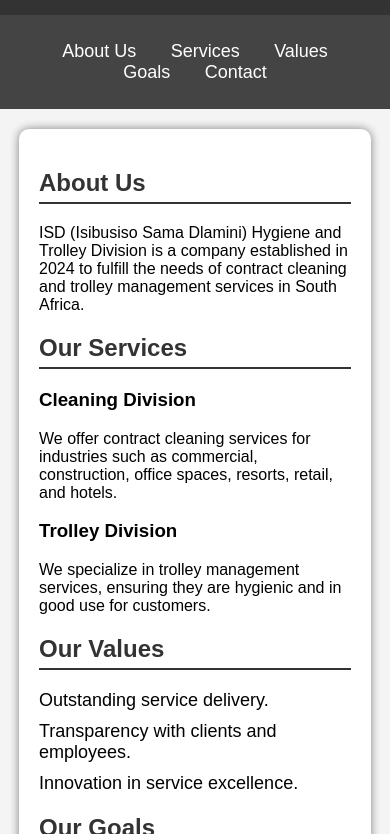
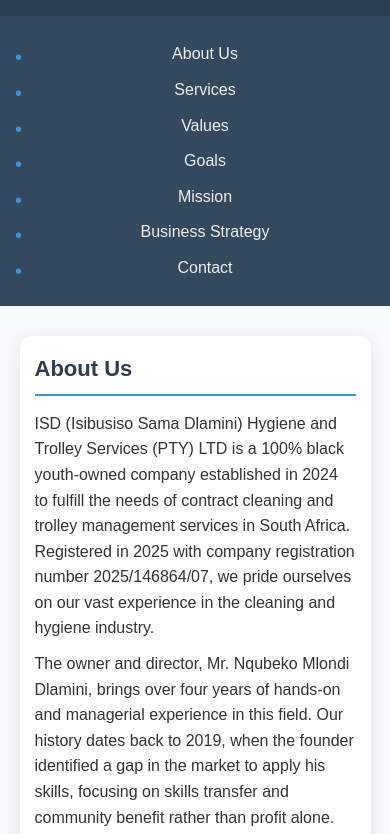
Before and after one commit to BaneleCele/Trolley-Services, a plain HTML site: page index.html in a window 390 px wide. Shown: the part 254-1088 px from the top of the page. Drawn offline with Linux system fonts and the light colour scheme.

Commit message:
new information for the website

```diff
--- a/index.html
+++ b/index.html
@@ -16,19 +16,29 @@
             <li><a href="#services">Services</a></li>
             <li><a href="#values">Values</a></li>
             <li><a href="#goals">Goals</a></li>
+            <li><a href="#mission">Mission</a></li>
+            <li><a href="#strategy">Business Strategy</a></li>
             <li><a href="#contact">Contact</a></li>
         </ul>
     </nav>
     <div class="container">
         <section id="about">
             <h2>About Us</h2>
-            <p>ISD (Isibusiso Sama Dlamini) Hygiene and Trolley Division is a company established in 2024 to fulfill the needs of contract cleaning and trolley management services in South Africa.</p>
+            <p>ISD (Isibusiso Sama Dlamini) Hygiene and Trolley Services (PTY) LTD is a 100% black youth-owned company established in 2024 to fulfill the needs of contract cleaning and trolley management services in South Africa. Registered in 2025 with company registration number 2025/146864/07, we pride ourselves on our vast experience in the cleaning and hygiene industry.</p>
+            <p>The owner and director, Mr. Nqubeko Mlondi Dlamini, brings over four years of hands-on and managerial experience in this field. Our history dates back to 2019, when the founder identified a gap in the market to apply his skills, focusing on skills transfer and community benefit rather than profit alone.</p>
         </section>
 
         <section id="services">
             <h2>Our Services</h2>
             <h3>Cleaning Division</h3>
-            <p>We offer contract cleaning services for industries such as commercial, construction, office spaces, resorts, retail, and hotels.</p>
+            <p>We offer contract cleaning services for industries such as commercial, construction, office spaces, resorts, retail, and hotels. Our specialized services include:</p>
+            <ul>
+                <li>Office Cleaning Services</li>
+                <li>Buildings Cleaning Services</li>
+                <li>Shopping Malls Cleaning Services</li>
+                <li>Specialized Domestic Cleaning Services</li>
+                <li>Parks Maintenance and Garden Services</li>
+            </ul>
             <h3>Trolley Division</h3>
             <p>We specialize in trolley management services, ensuring they are hygienic and in good use for customers.</p>
         </section>
@@ -50,10 +60,33 @@
                 <li>Become the preferred contract cleaning and trolley service provider in South Africa.</li>
             </ul>
         </section>
+
+        <section id="mission">
+            <h2>Mission Statement</h2>
+            <p>ISD Hygiene and Trolley Services (PTY) LTD has risen from a disadvantaged background to become a well-recognized business in a short period. We are dedicated to delivering outstanding service to our clients, including offices, malls, and shopping centers, with loyalty and trustworthiness. Our pricing is competitive, and we strive to leave a positive reputation wherever we work.</p>
+        </section>
+
+        <section id="strategy">
+            <h2>Business Strategy</h2>
+            <p>Currently based in the KwaZulu-Natal (KZN) region, our goal is to expand our services throughout South Africa, including cities like Johannesburg and Cape Town. We focus on hiring and training well-qualified individuals to maintain our high standards. Our strategy prioritizes respecting our clients, listening to their needs, and delivering exceptional service without fail.</p>
+            <p>Our target market includes businesses, municipalities, private and public companies, and private households.</p>
+        </section>
+
+        <section id="contact">
+            <h2>Contact Us</h2>
+            <p><strong>ISD Hygiene and Trolley Services (PTY) LTD</strong></p>
+            <p><strong>Address:</strong> L 365, Sizenzi Road, KwaMashu, Durban, 4360</p>
+            <p><strong>Mobile:</strong> 068 480 0244</p>
+            <p><strong>Email:</strong> Dlamininqubeko55@gmail.com</p>
+            <p><strong>Company Registration No:</strong> 2025/146864/07</p>
+            <p><strong>Income Tax Number:</strong> 9326900256</p>
+            <p><strong>BB-BEE Status:</strong> Level 1 Contributor</p>
+            <p><strong>Director:</strong> Mr. Nqubeko Mlondi Dlamini</p>
+        </section>
     </div>
 
     <footer>
-        <p>&copy; 2024 ISD Hygiene and Trolley Division. All rights reserved.</p>
+        <p>&copy; 2025 ISD Hygiene and Trolley Services. All rights reserved.</p>
     </footer>
 </body>
 </html>
--- a/styles.css
+++ b/styles.css
@@ -1,55 +1,78 @@
-/* Basic CSS Stylesheet */
+/* Reset default margins and padding */
+* {
+    margin: 0;
+    padding: 0;
+    box-sizing: border-box;
+}
 
 body {
     font-family: Arial, sans-serif;
-    margin: 0;
-    padding: 0;
-    background-color: #f4f4f4;
+    background-color: #f8f9fa; /* Softer gray for a modern feel */
+    color: #333; /* Darker text for better readability */
+    line-height: 1.6; /* Improved readability */
 }
 
 header {
-    background: #333;
-    color: white;
-    padding: 20px;
+    background: #2c3e50; /* Darker, more professional blue-gray */
+    color: #ecf0f1; /* Light text for contrast */
+    padding: 25px;
     text-align: center;
-    font-size: 24px;
+    font-size: 28px;
+    box-shadow: 0 2px 5px rgba(0, 0, 0, 0.1); /* Subtle shadow */
 }
 
 nav {
-    background: #444;
-    padding: 10px;
+    background: #34495e; /* Slightly lighter than header for distinction */
+    padding: 15px;
     text-align: center;
 }
 
 nav ul {
     list-style: none;
-    padding: 0;
 }
 
 nav ul li {
     display: inline;
-    margin: 0 15px;
+    margin: 0 20px; /* More spacing between links */
 }
 
 nav ul li a {
-    color: white;
+    color: #ecf0f1;
     text-decoration: none;
     font-size: 18px;
+    transition: color 0.3s ease; /* Smooth hover transition */
+}
+
+nav ul li a:hover {
+    color: #3498db; /* Bright blue on hover for interactivity */
 }
 
 .container {
-    width: 80%;
-    margin: 20px auto;
-    background: white;
-    padding: 20px;
-    box-shadow: 0px 0px 10px gray;
-    border-radius: 10px;
+    width: 85%; /* Slightly wider for better content fit */
+    margin: 30px auto; /* More spacing above/below */
+    background: #fff;
+    padding: 25px;
+    box-shadow: 0 4px 15px rgba(0, 0, 0, 0.1); /* Softer, deeper shadow */
+    border-radius: 12px; /* Slightly larger radius for modern look */
 }
 
 h2 {
-    color: #333;
-    border-bottom: 2px solid #333;
-    padding-bottom: 5px;
+    color: #2c3e50; /* Matches header for consistency */
+    border-bottom: 2px solid #3498db; /* Blue accent for style */
+    padding-bottom: 8px;
+    margin-bottom: 15px; /* Space below heading */
+    font-size: 24px; /* Slightly larger for emphasis */
+}
+
+h3 {
+    color: #34495e; /* Slightly lighter than h2 for hierarchy */
+    margin-top: 20px;
+    font-size: 20px;
+}
+
+p {
+    font-size: 16px; /* Standard size for readability */
+    margin: 10px 0; /* Consistent spacing */
 }
 
 ul {
@@ -58,14 +81,58 @@ ul {
 }
 
 li {
-    margin: 10px 0;
-    font-size: 18px;
+    margin: 12px 0; /* More spacing between list items */
+    font-size: 16px;
+    position: relative; /* For custom bullet */
+    padding-left: 20px; /* Space for custom bullet */
+}
+
+li:before {
+    content: "•"; /* Custom bullet */
+    color: #3498db; /* Blue bullet for accent */
+    position: absolute;
+    left: 0;
+    font-size: 20px;
 }
 
 footer {
-    background: #333;
-    color: white;
+    background: #2c3e50; /* Matches header */
+    color: #ecf0f1;
     text-align: center;
-    padding: 10px;
-    margin-top: 20px;
+    padding: 15px;
+    margin-top: 30px; /* More space above footer */
+    font-size: 14px;
+    position: relative;
+    bottom: 0;
+    width: 100%;
 }
+
+/* Responsive Design */
+@media (max-width: 768px) {
+    .container {
+        width: 90%; /* Wider on smaller screens */
+        padding: 15px; /* Less padding for mobile */
+    }
+
+    header {
+        font-size: 24px; /* Smaller header text */
+        padding: 20px;
+    }
+
+    nav ul li {
+        display: block; /* Stack nav items vertically */
+        margin: 10px 0; /* Vertical spacing */
+    }
+
+    nav ul li a {
+        font-size: 16px; /* Slightly smaller for mobile */
+    }
+
+    h2 {
+        font-size: 22px;
+    }
+
+    h3 {
+        font-size: 18px;
+    }
+}
```
